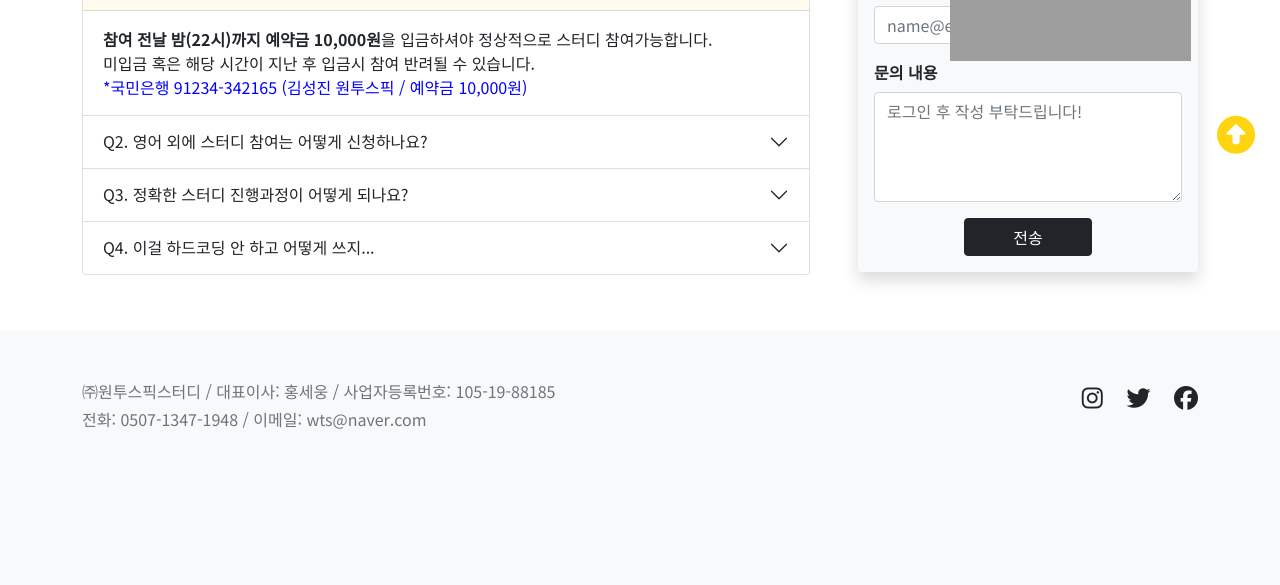
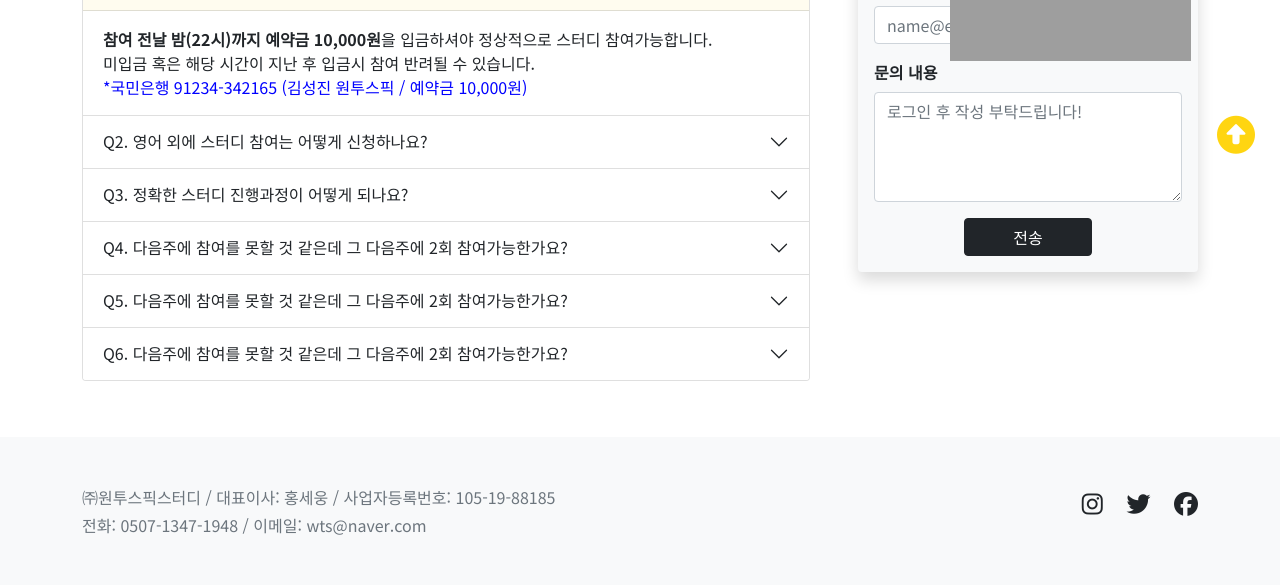
Before and after one commit to PPakSang/WTS, a Django app: page /category/faq/ in a window 1280 px wide. Shown: the part 614-1199 px from the top of the page. Before the commit the page ends 1043 px from the top, so only its background shows below. Run offline with Django 3.2, Linux system fonts and the light colour scheme; parts of the project's set-up code (start-up, migrations or seed data) failed here and were passed over; some libraries are stand-ins or nearby versions; grey boxes are pictures that could not be loaded.

Commit message:
pull 전 commit

```diff
--- a/WTS_web/static/style.css
+++ b/WTS_web/static/style.css
@@ -155,6 +155,10 @@ body {
   width: 22px;
   height: 12px;
   background: url("https://t1.daumcdn.net/localimg/localimages/07/mapapidoc/vertex_white.png");
+}
+
+.schedule{
+  min-width: 50rem;
 }
 
 /* 부트스트랩 최신 버전에서 datepicker 깨짐 현상 해결 */
@@ -466,6 +470,7 @@ body {
 .sub_text{
   font-size: 0.8rem;
   color: gray !important;
+
 }
 
 @media screen and (max-width: 768px) {
--- a/WTS_web/templates/study/function/change.html
+++ b/WTS_web/templates/study/function/change.html
@@ -45,7 +45,7 @@
             <h3 class="fw-bold">안내사항</h3>
             <div class="stick mb-3 mb-md-5"></div>
             <div class="explain bg-light shadow rounded" style="min-height: 300px">
-                <h5>스터디 규정 미숙지로 지나간 회차는 돌려드리지 않습니다.<br><small class="sub_text" style="color: black;">꼭 규정을 숙지하시고 </small></h5>
+                <h5>스터디 참여규정 미숙지로 지나간 회차는<br> 돌려드리지 않습니다.<br><small class="sub_text" style="color: black;">꼭 규정을 숙지하시고 기한내에 요일변경을 신청해주세요!</small></h5>
                 <h5>요일은 같은 주차 내에서 변경가능합니다.<br><small class="sub_text" style="color: black;">월요일을 한주의 시작으로 일주일 이내에서 변경가능합니다<br></small></h5>
                 <h5>고정참여일 기준 2일전까지만 변경가능합니다.<br><small class="sub_text" style="color: black;">Ex) 고정 참여일(2021.06.21)기준 (2021.06.19 11:59pm) 까지 변경가능합니다<br>상단 '조회하기'에서 기준 참여일 확인가능합니다.</small></h5></div>
         </div>
--- a/WTS_web/templates/study/function/faq.html
+++ b/WTS_web/templates/study/function/faq.html
@@ -62,14 +62,39 @@
                 <div class="accordion-item">
                     <h2 class="accordion-header" id="headingFour">
                         <button class="accordion-button collapsed" type="button" data-bs-toggle="collapse" data-bs-target="#collapseFour" aria-expanded="false" aria-controls="collapseFour">
-                            Q4. 이걸 하드코딩 안 하고 어떻게 쓰지...
+                            Q4. 다음주에 참여를 못할 것 같은데 그 다음주에 2회 참여가능한가요?
                         </button>
                     </h2>
                     <div id="collapseFour" class="accordion-collapse collapse" aria-labelledby="headingFour" data-bs-parent="#accordionExample">
                         <div class="accordion-body">
-                            <strong>This is the third item's accordion body.</strong> It is hidden by default, until the collapse plugin adds the appropriate classes that we use to style each element. These classes control the overall appearance, as well
-                            as the showing and hiding via CSS transitions. You can modify any of this with custom CSS or overriding our default variables. It's also worth noting that just about any HTML can go within the <code>.accordion-body</code>,
-                            though the transition does limit overflow.
+                            <strong>불가능합니다. 스터디는 1주 1회 참여가 필수입니다</strong> 원활한 스터디 인원 관리를 위해 1주 1회 참여를 필수로 하고있으며, 개인의 사정으로 인한 미참여분은 공제해드리지 않습니다.
+
+                        </div>
+                    </div>
+                </div>
+                <div class="accordion-item">
+                    <h2 class="accordion-header" id="headingFour">
+                        <button class="accordion-button collapsed" type="button" data-bs-toggle="collapse" data-bs-target="#collapseFour" aria-expanded="false" aria-controls="collapseFour">
+                            Q5. 다음주에 참여를 못할 것 같은데 그 다음주에 2회 참여가능한가요?
+                        </button>
+                    </h2>
+                    <div id="collapseFour" class="accordion-collapse collapse" aria-labelledby="headingFour" data-bs-parent="#accordionExample">
+                        <div class="accordion-body">
+                            <strong>불가능합니다. 스터디는 1주 1회 참여가 필수입니다</strong> 원활한 스터디 인원 관리를 위해 1주 1회 참여를 필수로 하고있으며, 개인의 사정으로 인한 미참여분은 공제해드리지 않습니다.
+
+                        </div>
+                    </div>
+                </div>
+                <div class="accordion-item">
+                    <h2 class="accordion-header" id="headingFour">
+                        <button class="accordion-button collapsed" type="button" data-bs-toggle="collapse" data-bs-target="#collapseFour" aria-expanded="false" aria-controls="collapseFour">
+                            Q6. 다음주에 참여를 못할 것 같은데 그 다음주에 2회 참여가능한가요?
+                        </button>
+                    </h2>
+                    <div id="collapseFour" class="accordion-collapse collapse" aria-labelledby="headingFour" data-bs-parent="#accordionExample">
+                        <div class="accordion-body">
+                            <strong>불가능합니다. 스터디는 1주 1회 참여가 필수입니다</strong> 원활한 스터디 인원 관리를 위해 1주 1회 참여를 필수로 하고있으며, 개인의 사정으로 인한 미참여분은 공제해드리지 않습니다.
+
                         </div>
                     </div>
                 </div>
--- a/WTS_web/templates/study/function/inquire.html
+++ b/WTS_web/templates/study/function/inquire.html
@@ -29,7 +29,7 @@
     </div>
     <div class="row pb-lg-5 gx-0" style="min-height: 400px">
         <div class="explain col bg-light shadow rounded">
-            <h5>등록 후 꼭! 입금해주셔야 스터디 참여가능합니다<br><small class="sub_text" style="color: black;">참여 전날 밤(22시)까지 예약금 10,000원을 입금하셔야 정상적으로 스터디 참여가능합니다. <br>미입금 혹은 해당 시간이 지난 후 입금시 참여 반려될 수 있습니다.<br><span style="color: blue;">*국민은행 91234-342165 (김성진 원투스픽 / 예약금 10,000원)</span></small></h5>
+            <h5>등록 후 꼭! 입금해주셔야 스터디 참여가능합니다<br><small class="sub_text" style="color: black;">참여 전날 밤(22시)까지 예약금 10,000원을 입금하셔야 정상적으로 스터디 참여가능합니다. <br>미입금 혹은 해당 시간이 지난 후 입금시 참여 제한될 수 있습니다.<br><span style="color: blue;">*국민은행 91234-342165 (김성진 원투스픽 / 예약금 10,000원)</span></small></h5>
             <h5>회원정보가 정확하지 않을 시 문의주세요!<br><small class="sub_text" style="color: black;">회원정보, 스터디 참여 날짜 정보가 부정확한 경우<br>회원정보에 변동이 있을 경우, 아래를 통해 문의주세요. <br><a href="http://pf.kakao.com/_ZRzXK">kakao(카카오톡)</a></small></h5>
             <h5>보너스 참여 날짜는 아래에 표시되지않습니다!<br><small class="sub_text" style="color: black;">모든 보너스 참여일에 대한 부분은 오프라인/카카오톡 문의를 통해 확인해주세요!</small></h5>
 
--- a/WTS_web/templates/study/main/index.html
+++ b/WTS_web/templates/study/main/index.html
@@ -46,8 +46,10 @@
             <div class="stick"></div>
         </div>
     </div>
-    <div class="row pb-lg-5 gx-0" style="height: 500px">
-        <div class="col bg-dark rounded"></div>
+    <div class="row pb-lg-5 gx-0" style="min-height: 500px">
+        <div class="col rounded">
+            <img class="border schedule" src="{% static 'img/schedule.jpg'%}" alt="">
+        </div>
     </div>
 </div>
 
```
Also changed, not shown: WTS_web/static/img/schedule.jpg (added).
